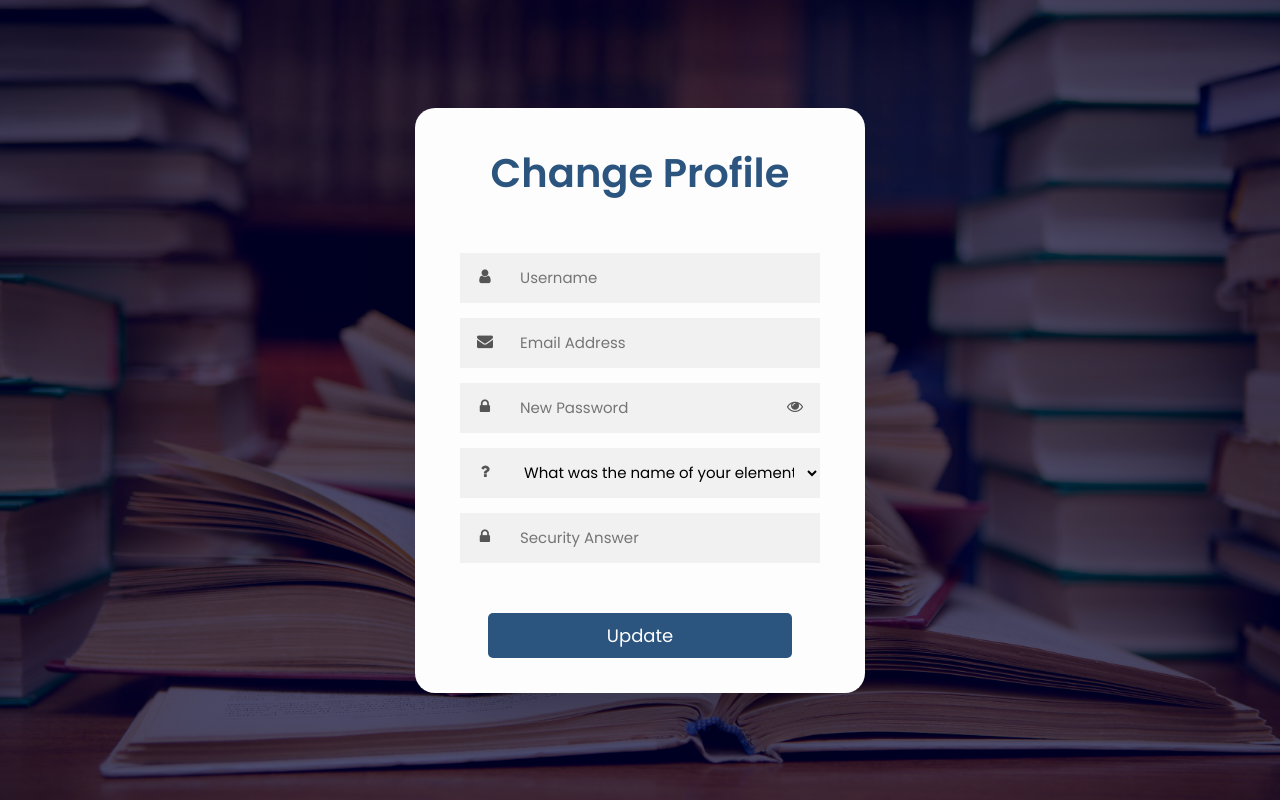
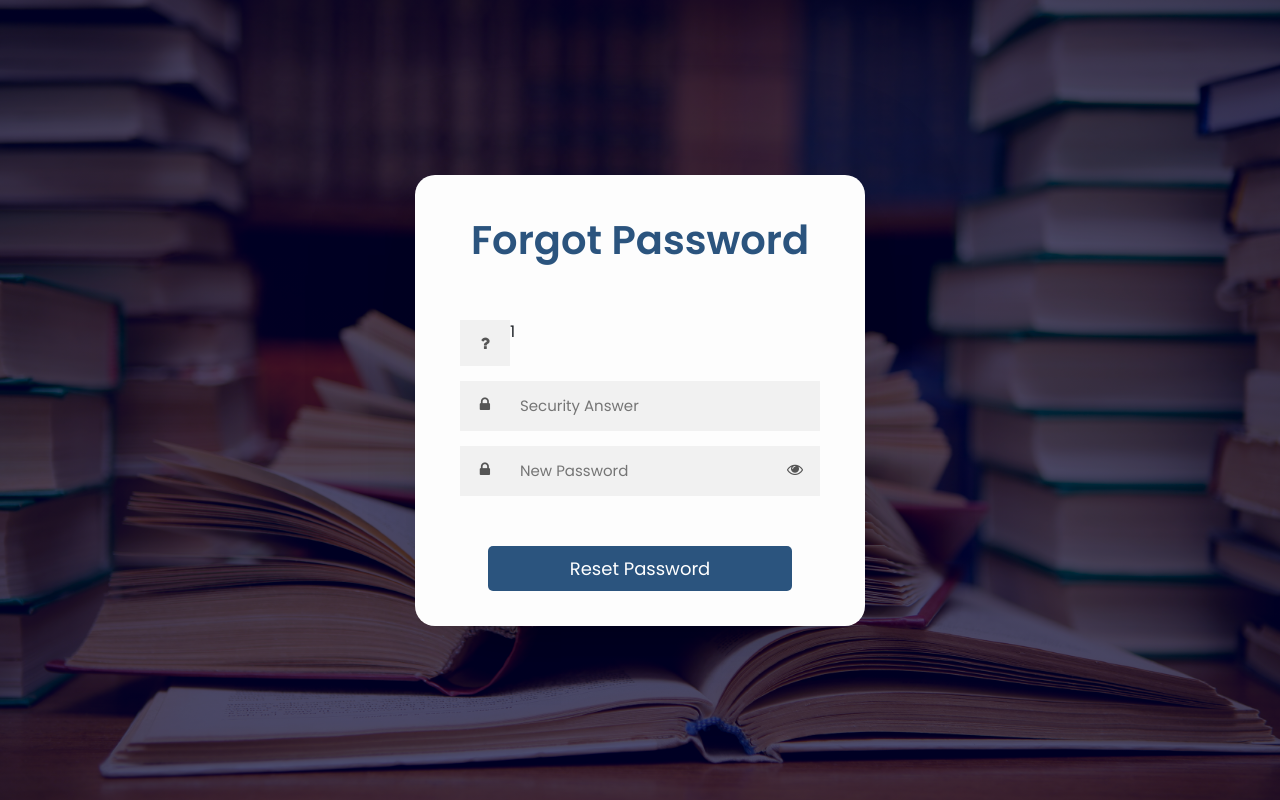
Before and after one commit to HamzaMalikyar/Memorization-Checker, a PHP site: page /forgot_password.php in a window 1280 px wide. Run offline with PHP 8.4, Linux system fonts and the light colour scheme; a user stored in the database is signed in; data comes from the database, SQL or seed files in the repository.

Commit message:
Update forgot_password.php

```diff
--- a/forgot_password.php
+++ b/forgot_password.php
@@ -1,10 +1,6 @@
 <?php
 session_start();
 include("connection.php");
-
-if (!isset($_SESSION['username'])) {
-    header("location: login.php");
-}
 ?>
 
 <!DOCTYPE html>
@@ -13,7 +9,7 @@
 <head>
     <meta charset="UTF-8">
     <meta name="viewport" content="width=device-width, initial-scale=1.0">
-    <title>Change Info</title>
+    <title>Forgot Password</title>
     <link rel="stylesheet" href="https://cdnjs.cloudflare.com/ajax/libs/font-awesome/4.7.0/css/font-awesome.min.css">
     <link href="https://cdn.jsdelivr.net/npm/bootstrap@5.3.0/dist/css/bootstrap.min.css" rel="stylesheet" integrity="sha384-9ndCyUaIbzAi2FUVXJi0CjmCapSmO7SnpJef0486qhLnuZ2cdeRhO02iuK6FUUVM" crossorigin="anonymous">
     <link rel="stylesheet" href="css/style1.css">
@@ -23,90 +19,91 @@
 
 <div class="container">
     <div class="form-box box">
+        <?php
+        if (isset($_POST['verify'])) {
+            $email = $_POST['email'];
+            $query = mysqli_query($conn, "SELECT * FROM users WHERE email = '$email'") or die("Error occurs");
 
-            <?php
-            if (isset($_POST['update'])) {
-                $username = $_POST['username'];
-                $email = $_POST['email'];
-                $password = $_POST['password'];
-                $security_question = $_POST['security_question'];
+            if (mysqli_num_rows($query) > 0) {
+                $result = mysqli_fetch_assoc($query);
+                $_SESSION['reset_email'] = $result['email'];
+                $_SESSION['reset_security_question'] = $result['security_question'];
+                $_SESSION['reset_security_answer'] = $result['security_answer'];
+            } else {
+                echo "<div class='message'>
+                    <center><p>Email not found. Please try again.</p></center>
+                    </div><br>";
+                exit();
+            }
+        } elseif (isset($_POST['reset'])) {
+            $email = $_SESSION['reset_email'];
             $security_answer = $_POST['security_answer'];
+            $new_password = $_POST['new_password'];
+            $new_password_hashed = password_hash($new_password, PASSWORD_DEFAULT);
 
-                $id = $_SESSION['id'];
-                $passwd = password_hash($password, PASSWORD_DEFAULT);
-
-                $edit_query = "UPDATE users SET username=?, email=?, password=?, security_question=?, security_answer=? WHERE id=?";
-                $stmt = mysqli_prepare($conn, $edit_query);
-                mysqli_stmt_bind_param($stmt, 'sssssi', $username, $email, $passwd, $security_question, $security_answer, $id);
+            if ($security_answer === $_SESSION['reset_security_answer']) {
+                $update_query = "UPDATE users SET password=? WHERE email=?";
+                $stmt = mysqli_prepare($conn, $update_query);
+                mysqli_stmt_bind_param($stmt, 'ss', $new_password_hashed, $email);
 
                 if (mysqli_stmt_execute($stmt)) {
                     echo "<div class='message'>
-                        <center><p>Profile Updated!</p></center>
+                        <center><p>Password Updated!</p></center>
                         </div><br>";
                     echo "<center><a href='login.php'><button class='btn'>Log in</button></a></center>";
+                    session_unset();
+                    session_destroy();
                 } else {
                     echo "<div class='message'>
                         <center><p>Update Failed. Please try again.</p></center>
                         </div><br>";
                 }
             } else {
-                $id = $_SESSION['id'];
-                $query = mysqli_query($conn, "SELECT * FROM users WHERE id = $id") or die("error occurs");
-
-                while ($result = mysqli_fetch_assoc($query)) {
-                    $res_username = $result['username'];
-                    $res_email = $result['email'];
-                    $res_password = $result['password'];
-                    $res_security_question = $result['security_question'];
-                    $res_security_answer = $result['security_answer'];
+                echo "<div class='message'>
+                    <center><p>Incorrect security answer. Please try again.</p></center>
+                    </div><br>";
+            }
         }
         ?>
 
-                <header>Change Profile</header>
+        <?php if (!isset($_POST['verify']) || (isset($_POST['verify']) && isset($result))) { ?>
+            <header>Forgot Password</header>
             <form action="#" method="POST" enctype="multipart/form-data">
 
+                <?php if (!isset($_SESSION['reset_email'])) { ?>
                     <div class="form-box">
-
-                        <div class="input-container">
-                            <i class="fa fa-user icon"></i>
-                            <input class="input-field" type="text" placeholder="Username" name="username" value="" required>
-                        </div>
-
                         <div class="input-container">
                             <i class="fa fa-envelope icon"></i>
-                            <input class="input-field" type="email" placeholder="Email Address" name="email" value="" required>
+                            <input class="input-field" type="email" placeholder="Email Address" name="email" required>
                         </div>
-
-                        <div class="input-container">
-                            <i class="fa fa-lock icon"></i>
-                            <input class="input-field password" type="password" placeholder="New Password" name="password" value="" required>
-                            <i class="fa fa-eye toggle icon"></i>
+                        <div class="field">
+                            <input type="submit" name="verify" value="Verify Email" class="btn">
                         </div>
-
-                        <!-- Security Question Section -->
+                    </div>
+                <?php } else { ?>
+                    <div class="form-box">
                         <div class="input-container">
                             <i class="fa fa-question icon"></i>
-                            <select class="input-field" name="security_question" required>
-                                <option value="" disabled>Select Security Question</option>
-                                <option value="What is your mother's maiden name?" <?php echo $res_security_question == "What is your mother's maiden name?" ? "selected" : ""; ?>>What is your mother's maiden name?</option>
-                                <option value="What was the name of your first pet?" <?php echo $res_security_question == "What was the name of your first pet?" ? "selected" : ""; ?>>What was the name of your first pet?</option>
-                                <option value="What was the name of your elementary school?" <?php echo $res_security_question == "What was the name of your elementary school?" ? "selected" : ""; ?>>What was the name of your elementary school?</option>
-                            </select>
+                            <p><?php echo $_SESSION['reset_security_question']; ?></p>
                         </div>
                         <div class="input-container">
                             <i class="fa fa-lock icon"></i>
-                            <input class="input-field" type="text" placeholder="Security Answer" name="security_answer" value="" required>
+                            <input class="input-field" type="text" placeholder="Security Answer" name="security_answer" required>
                         </div>
-
+                        <div class="input-container">
+                            <i class="fa fa-lock icon"></i>
+                            <input class="input-field password" type="password" placeholder="New Password" name="new_password" required>
+                            <i class="fa fa-eye toggle icon"></i>
+                        </div>
                     </div>
 
                     <div class="field">
-                        <center><input type="submit" name="update" id="submit" value="Update" class="btn"></center>
-                    </div>
-
-                </form>
+                        <center><input type="submit" name="reset" value="Reset Password" class="btn"></center>
                     </div>
                 <?php } ?>
+            </form>
+        <?php } ?>
+    </div>
 </div>
 
 <script>
```
Lines whose indentation alone changed are shown as unchanged.
